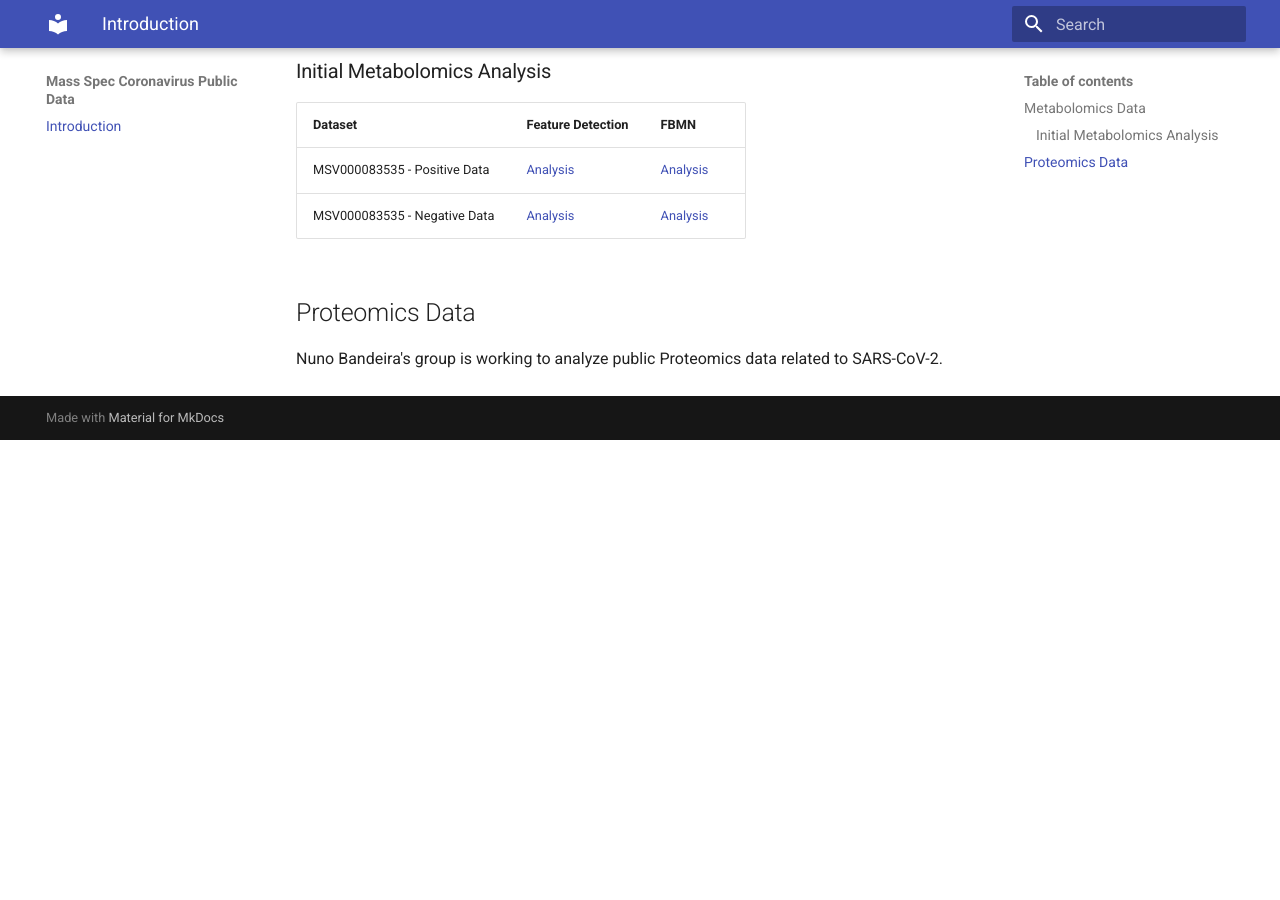
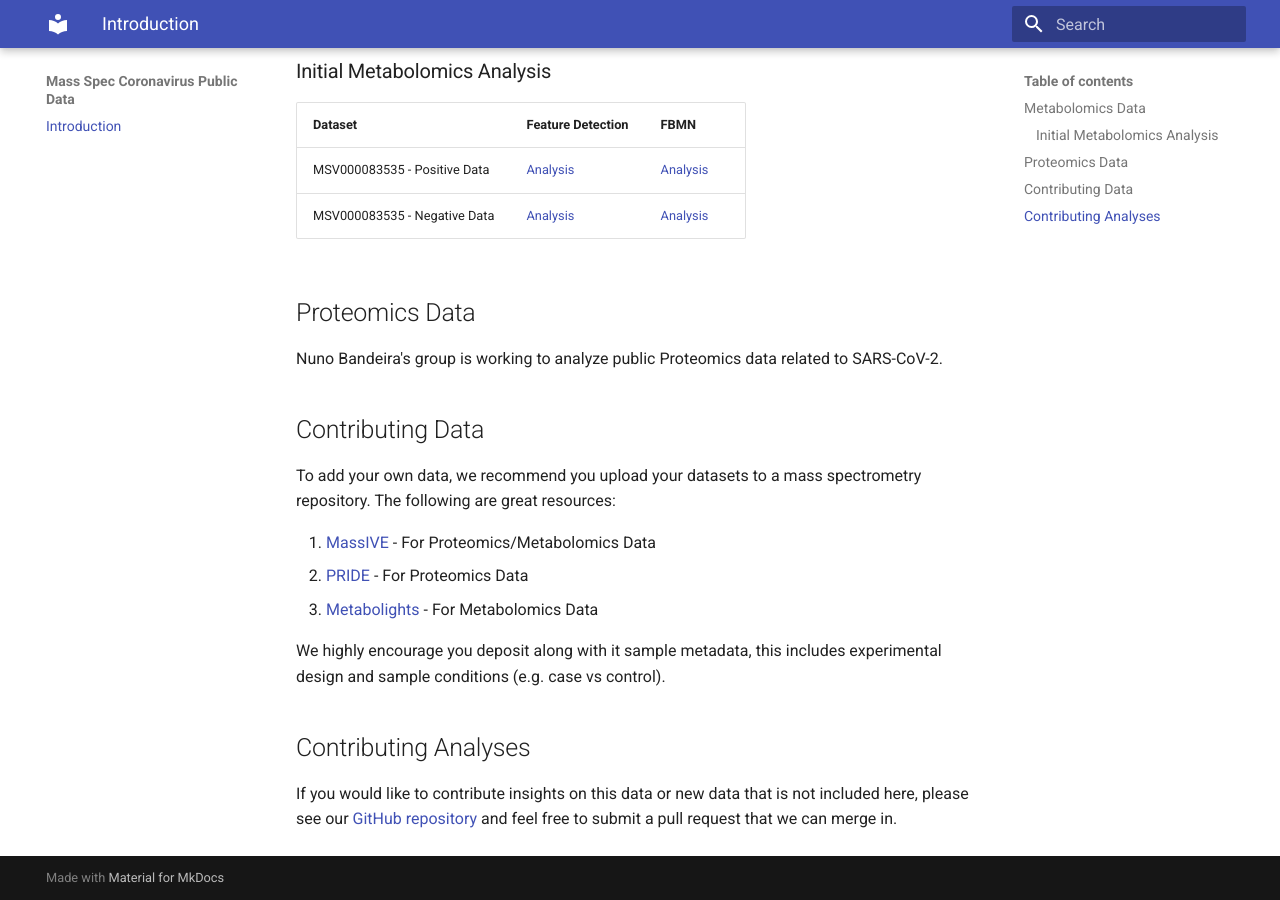
Before and after one commit to mwang87/MassSpec-Coronavirus-Project-Docs, an MkDocs documentation site: the page built from docs/index.md, in a window 1280 px wide and 900 px high, scrolled down 685 px. Built offline with MkDocs 1.6.1 and Material for MkDocs 9.7.7, drawn with Linux system fonts in a browser that asks for light colours; before the commit the page ends 1125 px from its top, so only the background shows below that.

Commit message:
adding contributing highlights

```diff
--- a/docs/index.md
+++ b/docs/index.md
@@ -26,3 +26,18 @@ These data from [Thomas O. Metz's Lab](https://www.pnnl.gov/science/staff/staff_
 ## Proteomics Data
 
 Nuno Bandeira's group is working to analyze public Proteomics data related to SARS-CoV-2.
+
+
+## Contributing Data
+
+To add your own data, we recommend you upload your datasets to a mass spectrometry repository. The following are great resources:
+
+1. [MassIVE](https://massive.ucsd.edu/ProteoSAFe/static/massive.jsp) - For Proteomics/Metabolomics Data
+1. [PRIDE](https://www.ebi.ac.uk/pride/archive/) - For Proteomics Data
+1. [Metabolights](https://www.ebi.ac.uk/metabolights/) - For Metabolomics Data
+
+We highly encourage you deposit along with it sample metadata, this includes experimental design and sample conditions (e.g. case vs control).
+
+## Contributing Analyses
+
+If you would like to contribute insights on this data or new data that is not included here, please see our [GitHub repository](https://github.com/mwang87/MassSpec-Coronavirus-Project-Docs) and feel free to submit a pull request that we can merge in.
```
